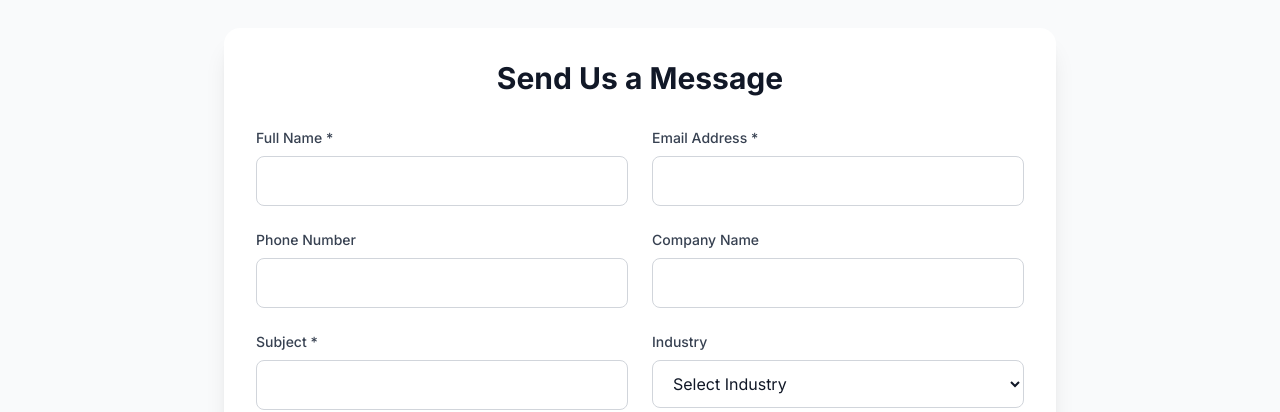
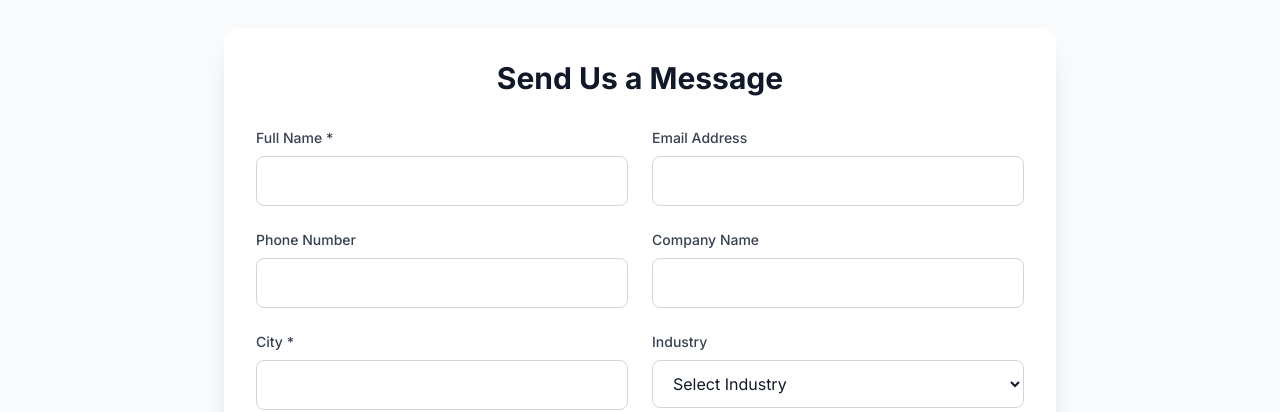
Before and after one commit to EshaArif-1234/hydraulicpress-website, a Next.js app: page /contact in a window 1280 px wide. Shown: the part 940-1352 px from the top of the page. Built offline with nearby package versions, Linux system fonts and the light colour scheme.

Commit message:
chnages in contact

```diff
--- a/src/app/contact/page.js
+++ b/src/app/contact/page.js
@@ -43,7 +43,7 @@ export default function Contact() {
     phone: '',
     company: '',
     message: '',
-    subject: '',
+    city: '',
     industry: '',
   });
 
@@ -53,11 +53,11 @@ export default function Contact() {
     // Format the message for WhatsApp
     const message = `*New Contact Form Submission*\n\n` +
       `*Name:* ${formData.name}\n` +
-      `*Email:* ${formData.email}\n` +
+      (formData.email ? `*Email:* ${formData.email}\n` : '') +
       `*Phone:* ${formData.phone}\n` +
       `*Company:* ${formData.company}\n` +
       `*Industry:* ${formData.industry}\n` +
-      `*Subject:* ${formData.subject}\n\n` +
+      `*City:* ${formData.city}\n\n` +
       `*Message:*\n${formData.message}`;
 
     // Create WhatsApp URL with the message
@@ -146,7 +146,7 @@ export default function Contact() {
                 </div>
                 <div>
                   <label htmlFor="email" className="block text-sm font-medium text-gray-700 dark:text-gray-300 mb-2">
-                    Email Address *
+                    Email Address
                   </label>
                   <input
                     type="email"
@@ -155,7 +155,6 @@ export default function Contact() {
                     value={formData.email}
                     onChange={handleChange}
                     className="w-full px-4 py-3 rounded-lg border border-gray-300 dark:border-gray-600 bg-white dark:bg-gray-700 text-gray-900 dark:text-white focus:ring-2 focus:ring-blue-500 focus:border-transparent"
-                    required
                   />
                 </div>
                 <div>
@@ -185,14 +184,14 @@ export default function Contact() {
                   />
                 </div>
                 <div>
-                  <label htmlFor="subject" className="block text-sm font-medium text-gray-700 dark:text-gray-300 mb-2">
-                    Subject *
+                  <label htmlFor="city" className="block text-sm font-medium text-gray-700 dark:text-gray-300 mb-2">
+                    City *
                   </label>
                   <input
                     type="text"
-                    id="subject"
-                    name="subject"
-                    value={formData.subject}
+                    id="city"
+                    name="city"
+                    value={formData.city}
                     onChange={handleChange}
                     className="w-full px-4 py-3 rounded-lg border border-gray-300 dark:border-gray-600 bg-white dark:bg-gray-700 text-gray-900 dark:text-white focus:ring-2 focus:ring-blue-500 focus:border-transparent"
                     required
@@ -246,7 +245,7 @@ export default function Contact() {
       </section>
 
       {/* Map Section */}
-      <section className="py-24 bg-white dark:bg-gray-800">
+      <section className="pt-24 bg-white dark:bg-gray-800">
         <div className="max-w-7xl mx-auto px-4 sm:px-6 lg:px-8 mb-12">
           <div className="text-center">
             <h2 className="text-3xl font-bold text-gray-900 dark:text-white mb-4">
```
